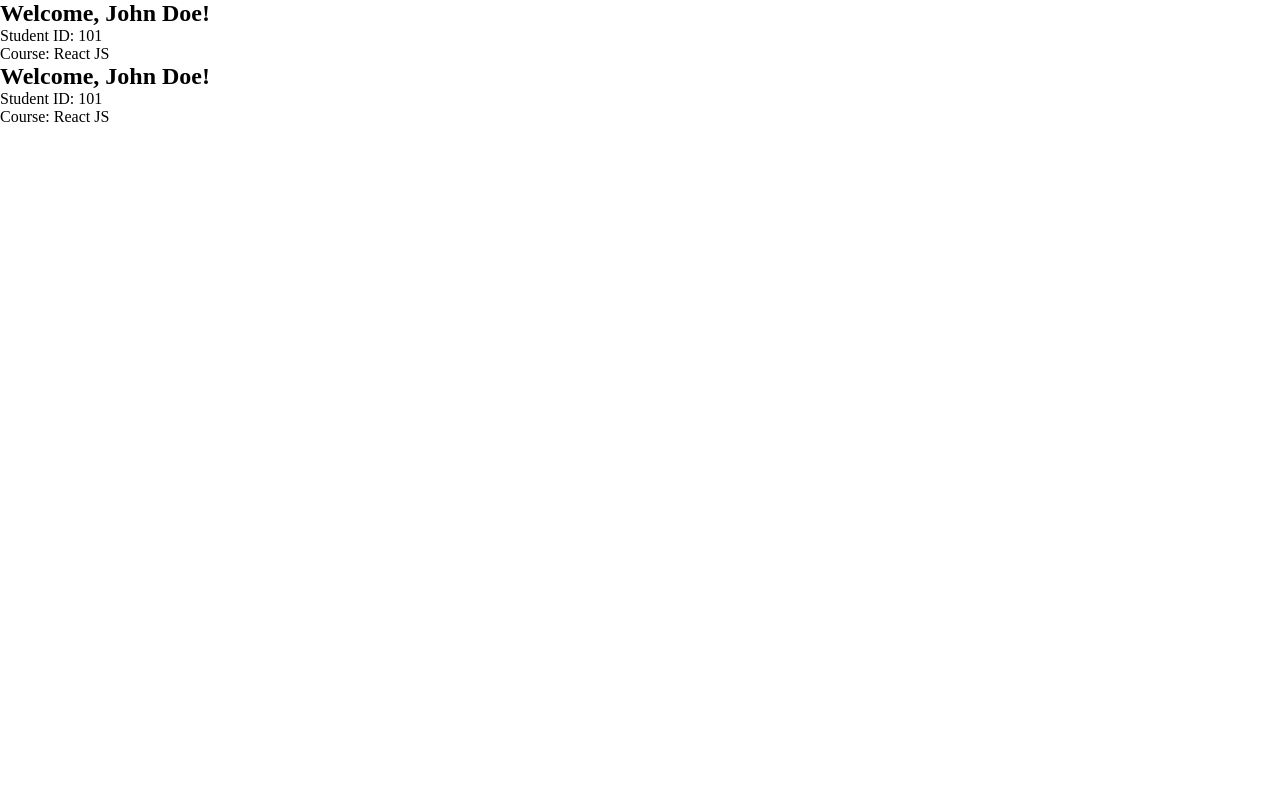
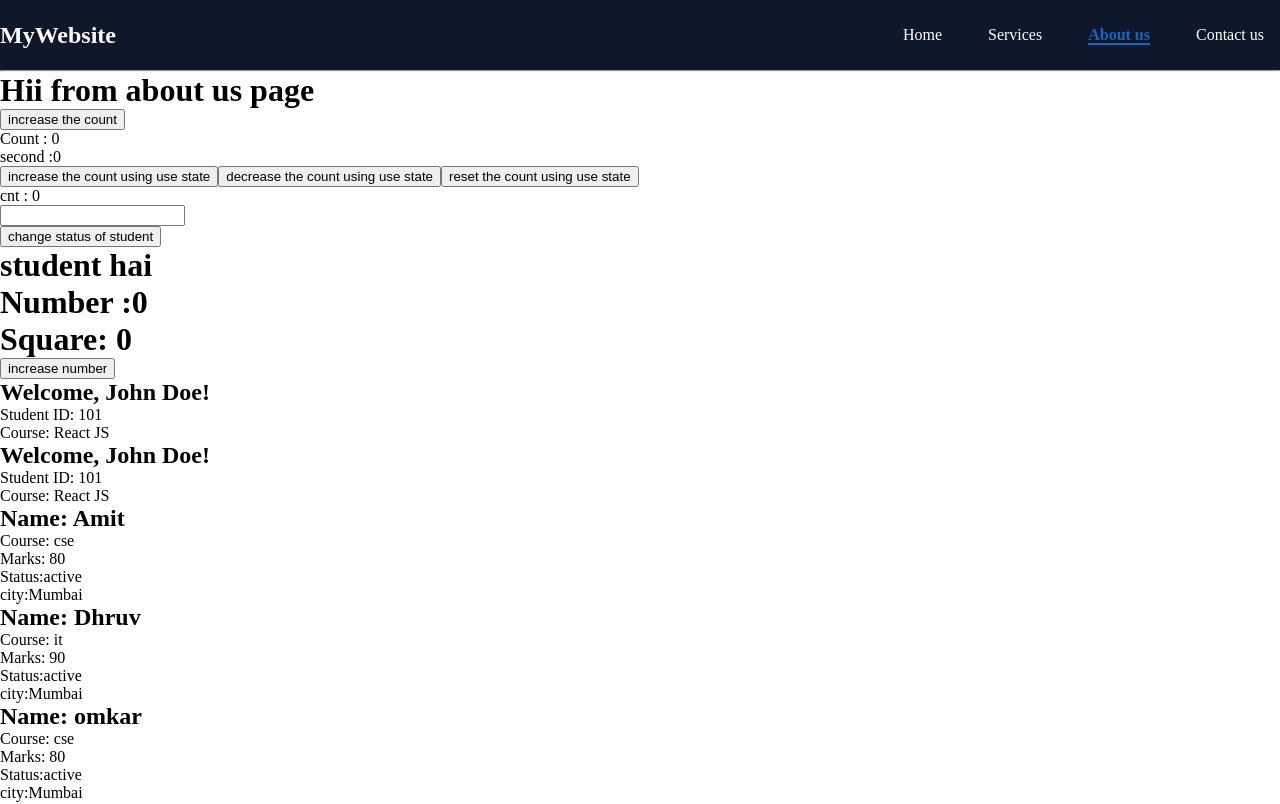
Before and after one commit to golu380/react12, a React (Vite) app: page /aboutus in a window 1280 px wide. Shown: the top 804 px of the page. Built offline with nearby package versions, Linux system fonts and the light colour scheme.

Commit message:
adding router dome

```diff
--- a/package.json
+++ b/package.json
@@ -11,7 +11,8 @@
   },
   "dependencies": {
     "react": "^19.2.8",
-    "react-dom": "^19.2.8"
+    "react-dom": "^19.2.8",
+    "react-router-dom": "^7.18.4"
   },
   "devDependencies": {
     "@eslint/js": "^10.0.1",
--- a/src/App.jsx
+++ b/src/App.jsx
@@ -14,6 +14,10 @@ import Button from './components/Button/Button'
 import UserProvider from './components/UserProvider'
 import WelcomePage from './components/WelcomePage'
 import Dashboard from './components/Dashboard'
+import { Route, Routes } from 'react-router-dom'
+import Aboutus from './components/Aboutus'
+import Services from './components/Services'
+import Contactus from './components/Contactus'
 function App() {
 const handlesave= ()=>{
 alert("hello from save button")
@@ -84,13 +88,18 @@ console.log(seconds)
 
   return (
     <>
-    <UserProvider>
-      <WelcomePage/>
-      <Dashboard/>
-    </UserProvider>
 
 
-  {/* <Navbar name = "dhruv" />
+
+   <Navbar name = "dhruv" />
+
+   <hr/>
+
+   <Routes>
+    <Route path='/aboutus' element={<Aboutus/>}/>
+    <Route path='/contactus' element={<Contactus/>}/>
+    <Route path='/services' element={<Services/>}/>
+   </Routes>
   <button onClick={increaseCount}> increase the count</button>
     <div>Count : {count}</div>
     <div>second :{seconds}</div>
@@ -105,11 +114,15 @@ console.log(seconds)
 
     <button onClick={handleChangeStatus}>change status of student</button>
 
+
     {isStudent ? (<h1>student hai</h1>):(<h1>pta nhi</h1>)}
     <UseMemoDemo />
 
 
-
+ <UserProvider>
+      <WelcomePage/>
+      <Dashboard/>
+    </UserProvider>
   <StudentCard name="Amit" course = "cse" marks= {80} active="active" city="Mumbai"/>
   <StudentCard name="Dhruv" course = "it" marks= {90} active="active" city="Mumbai"/>
   <StudentCard name="omkar" course = "cse" marks= {80} active="active" city="Mumbai"/>
@@ -125,10 +138,9 @@ console.log(seconds)
   </Button>
 
 
-   */}
 
 
-  {/* <div>
+  <div>
 
       <input
         ref={inputRef}
@@ -142,7 +154,7 @@ console.log(seconds)
     </div>
 
   <Footer/>
-      */}
+
     </>
   )
 }
--- /dev/null
+++ b/src/components/Aboutus.jsx
@@ -0,0 +1,10 @@
+function Aboutus(){
+
+    return (
+        <>
+        <h1> Hii from about us page</h1>
+        </>
+    )
+}
+
+export default Aboutus;
--- /dev/null
+++ b/src/components/Contactus.jsx
@@ -0,0 +1,10 @@
+function Contactus(){
+
+    return (
+        <>
+        <h1> Hii from Contact us page</h1>
+        </>
+    )
+}
+
+export default Contactus;
--- a/src/components/Navbar/Navbar.css
+++ b/src/components/Navbar/Navbar.css
@@ -36,6 +36,17 @@
 }
 .navlist a:hover{
     color: #38bdf8;
+}
+nav a {
+  margin-right: 16px;
+  text-decoration: none;
+  color: #444;
+}
+
+nav a.active {
+  color: #1565c0;
+  font-weight: bold;
+  border-bottom: 2px solid #1565c0;
 }
 .navbtn{
     display: none;
--- a/src/components/Navbar/Navbar.jsx
+++ b/src/components/Navbar/Navbar.jsx
@@ -1,6 +1,7 @@
 import './Navbar.css'
 import navicon  from "../../assets/image.png"
 import { useState } from 'react';
+import { Link ,NavLink} from 'react-router-dom';
 function Navbar(props){
 
     const [openMenu,setOpenMenu] = useState(false);
@@ -14,16 +15,16 @@ function Navbar(props){
         </div>
         <ul className={`navlist ${openMenu? "active":""}`}>
             <li>
-                <a href='/'>Home</a>
+                <NavLink to="/">Home </NavLink>
             </li>
              <li>
-                <a href='/'>Services</a>
+                 <NavLink to="/services">Services </NavLink>
             </li>
              <li>
-                <a href='/'>Contact</a>
+                 <NavLink to="/aboutus">About us </NavLink>
             </li>
              <li>
-                <a href='/'>About</a>
+                <NavLink to = "/contactus">Contact us</NavLink>
             </li>
 
         </ul>
--- /dev/null
+++ b/src/components/Services.jsx
@@ -0,0 +1,10 @@
+function Services(){
+
+    return (
+        <>
+        <h1> Hii from Services page</h1>
+        </>
+    )
+}
+
+export default Services;
```
Also changed, not shown: src/main.jsx (+7 -2 lines), 1 other file (tests, documents, lock files or other folders).
